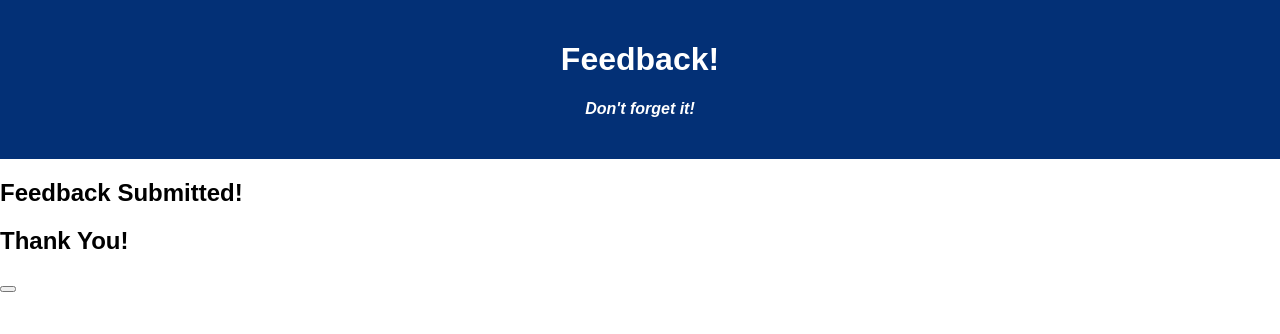
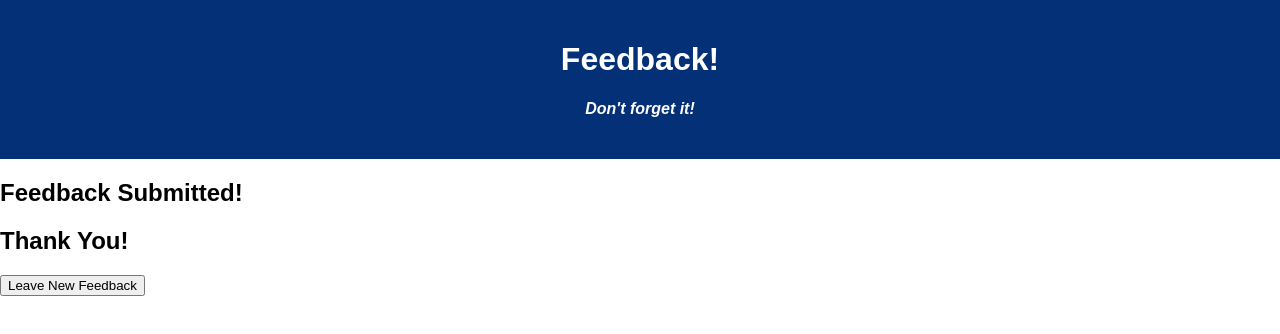
Before and after one commit to FCLee12/weekend-redux-feedback-loop, a React (Create React App) app: page /#/complete in a window 1280 px wide. Shown: the top 334 px of the page. Built offline with nearby package versions, Linux system fonts and the light colour scheme.

Commit message:
added dispatch to reset all Redux stored state an confirmed Leave New Feedback button returns to home page

```diff
--- a/src/components/Complete/Complete.jsx
+++ b/src/components/Complete/Complete.jsx
@@ -7,6 +7,14 @@ function Complete() {
     const history = useHistory();
     const dispatch = useDispatch();
 
+    const resetAll = () => {
+        dispatch({
+            type: 'RESET_ALL'
+        })
+
+        history.push('/');
+    }
+
     return(
         <>
             <div>
@@ -14,7 +22,7 @@ function Complete() {
             </div>
             <div>
                 <h2>Thank You!</h2>
-                <button></button>
+                <button onClick={resetAll}>Leave New Feedback</button>
             </div>
         </>
     )
--- a/src/index.js
+++ b/src/index.js
@@ -11,6 +11,8 @@ const feeling = (state = '', action) => {
     console.log('feeling rating reducer');
     if(action.type === 'ADD_FEELING_INPUT') {
         return state + action.payload;
+    } else if(action.type === 'RESET_ALL') {
+        return '';
     }
     return state;
 };
@@ -19,6 +21,8 @@ const understanding = (state = '', action) => {
     console.log('understanding rating reducer');
     if(action.type === 'ADD_UNDERSTANDING_INPUT') {
         return state + action.payload;
+    } else if(action.type === 'RESET_ALL') {
+        return '';
     }
     return state;
 };
@@ -27,6 +31,8 @@ const supported = (state = '', action) => {
     console.log('supported rating reducer');
     if(action.type === 'ADD_SUPPORTED_INPUT') {
         return state + action.payload;
+    } else if(action.type === 'RESET_ALL') {
+        return '';
     }
     return state;
 };
@@ -35,6 +41,8 @@ const comments = (state = '', action) => {
     console.log('any comments reducer');
     if(action.type === 'ADD_COMMENTS_INPUT') {
         return state + action.payload;
+    } else if(action.type === 'RESET_ALL') {
+        return '';
     }
     return state;
 };
```
Also changed, not shown: src/components/App/App.jsx (indentation only).
